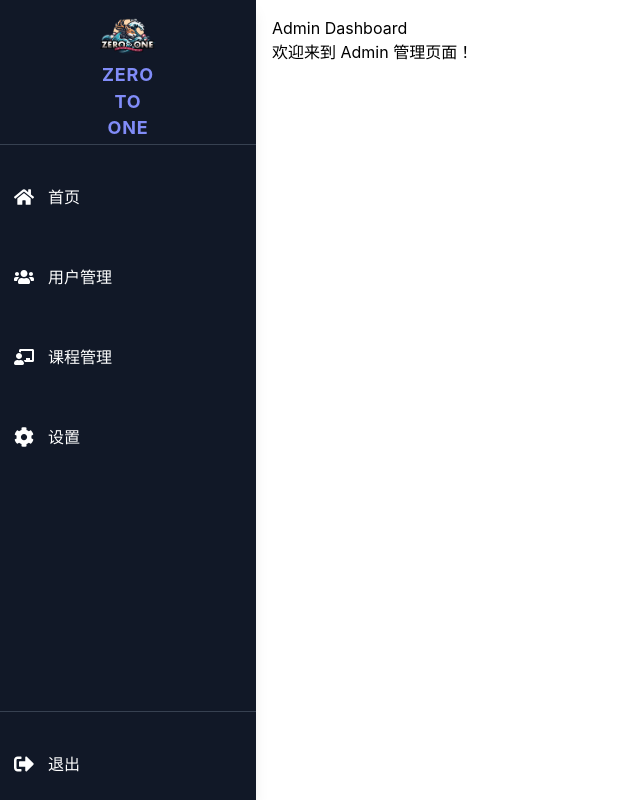
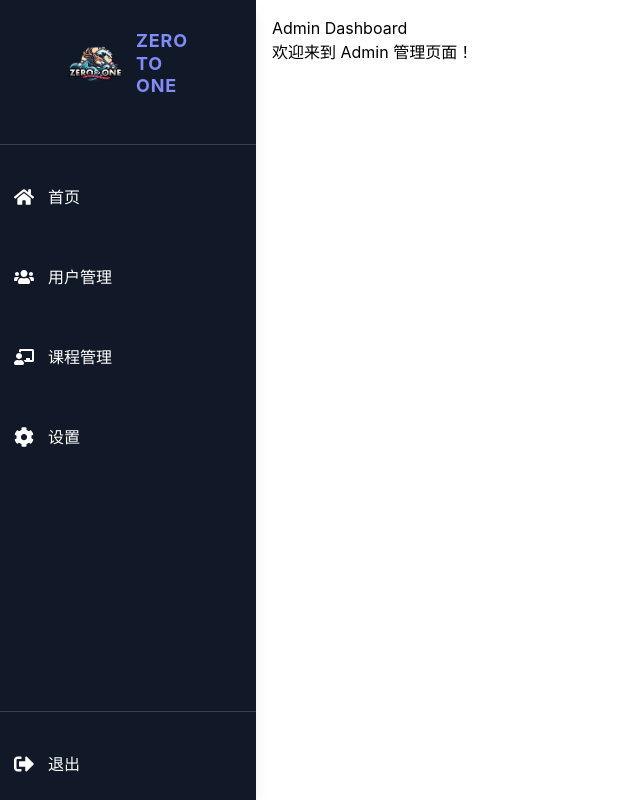
Before and after one commit to ztoswim/zero-to-one-system, a React (Create React App) app in the folder client/: page /admin in a window 1280 px wide. Shown: the whole page, without its empty margins (0-640 px from the left). Built offline with nearby package versions, Linux system fonts and the light colour scheme; sample sign-in values are in the browser's storage.

Commit message:
Update Sidebar.js

```diff
--- a/client/src/components/Sidebar.js
+++ b/client/src/components/Sidebar.js
@@ -33,8 +33,7 @@ const Sidebar = () => {
       onMouseLeave={handleMouseLeave}
     >
       {/* 顶部 Logo + ZERO TO ONE */}
-      <div className="flex flex-col justify-center items-center h-32 flex-shrink-0">
-        <div className="flex flex-col items-center text-center">
+      <div className="flex items-center justify-center h-32 flex-shrink-0">
         {/* Logo */}
         <img
           src={Logo}
@@ -43,15 +42,14 @@ const Sidebar = () => {
             isCollapsed ? "w-10 h-10" : "w-14 h-14"
           } object-contain`}
         />
-          {/* ZERO TO ONE 竖排文字 */}
+        {/* ZERO TO ONE 文字 */}
         {!isCollapsed && (
-            <div className="text-indigo-400 font-bold text-lg leading-tight flex flex-col items-center text-center w-14 h-14">
+          <div className="ml-3 text-indigo-400 font-bold text-lg leading-tight flex flex-col justify-center text-left h-14">
             <span className="tracking-wider">ZERO</span>
-              <span className="tracking-wider mt-1">TO</span>
-              <span className="tracking-wider mt-1">ONE</span>
+            <span className="tracking-wider">TO</span>
+            <span className="tracking-wider">ONE</span>
           </div>
         )}
-        </div>
       </div>
 
       {/* 分割线 */}
```
Lines whose indentation alone changed are shown as unchanged.
